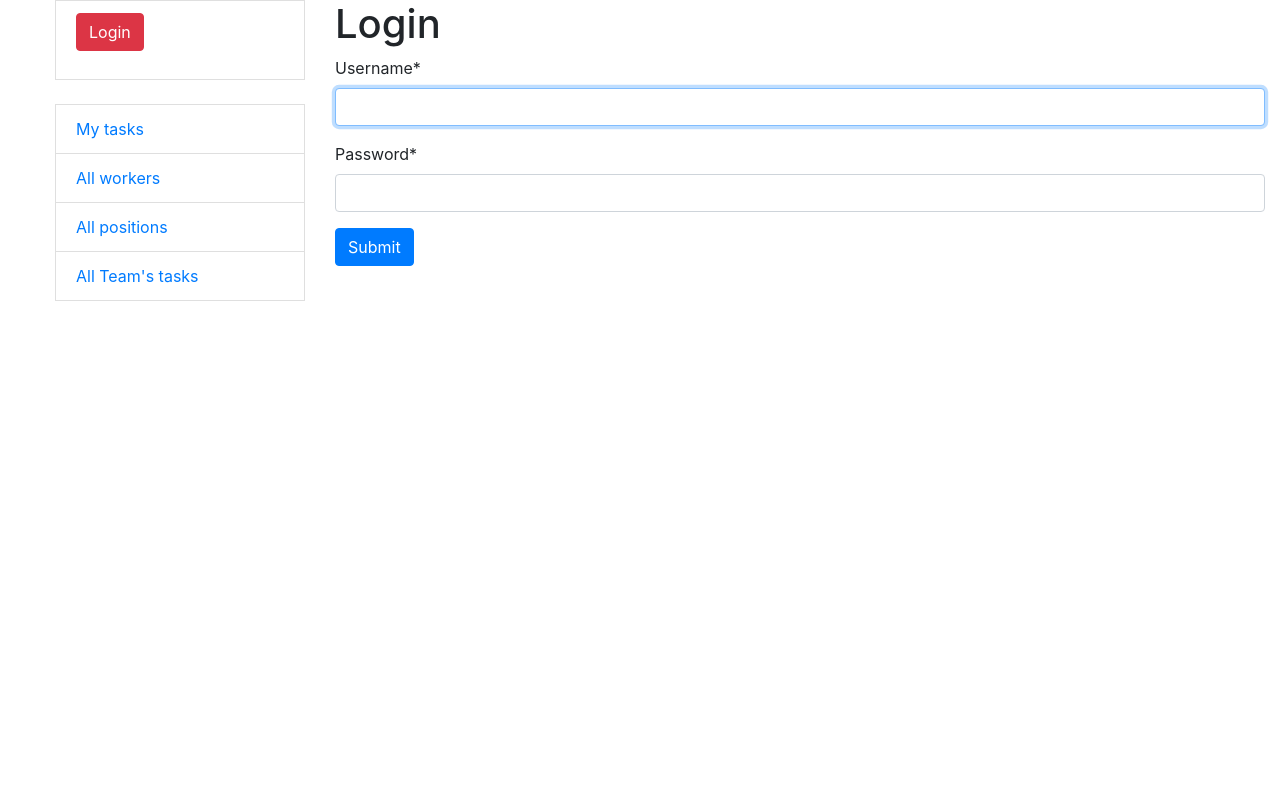
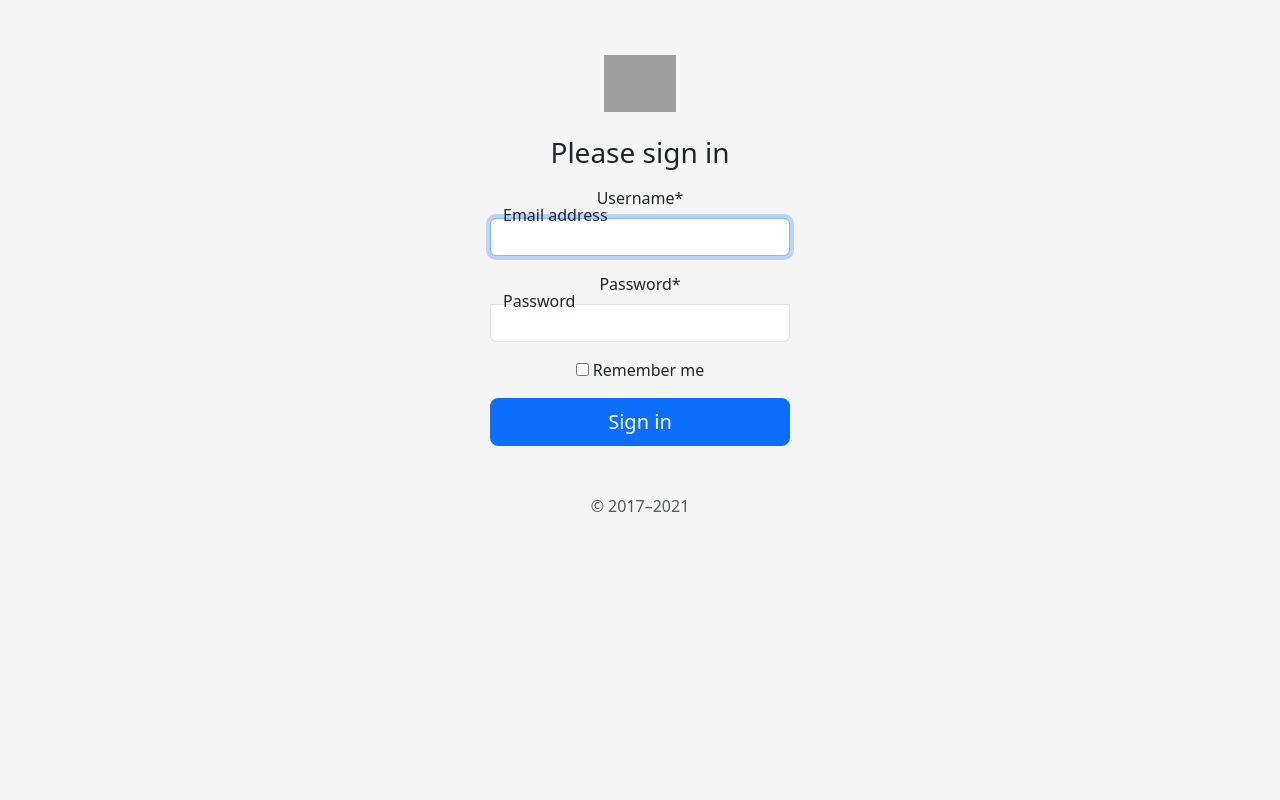
Before and after one commit to twonumberfortyfives/website-it-manager-task, a Django app: page /registration/login/ in a window 1280 px wide. Run offline with Django 5.2, Linux system fonts and the light colour scheme; some libraries are stand-ins or nearby versions; grey boxes are pictures that could not be loaded.

Commit message:
updated html page for tasks and bugs there fixed

```diff
--- /dev/null
+++ b/static/css/signin.css
@@ -0,0 +1,46 @@
+html,
+body {
+  height: 100%;
+}
+
+/* Remove the flexbox styling for body */
+body {
+  height: 100%;
+  padding-top: 40px;
+  padding-bottom: 40px;
+  background-color: #f5f5f5;
+}
+
+/* Center the sidebar within its column */
+.col-sm-3 {
+  margin: auto;
+  float: none; /* Ensure it's not floating left or right */
+}
+
+
+.form-signin {
+  width: 100%;
+  max-width: 330px;
+  padding: 15px;
+  margin: auto;
+}
+
+.form-signin .checkbox {
+  font-weight: 400;
+}
+
+.form-signin .form-floating:focus-within {
+  z-index: 2;
+}
+
+.form-signin input[type="email"] {
+  margin-bottom: -1px;
+  border-bottom-right-radius: 0;
+  border-bottom-left-radius: 0;
+}
+
+.form-signin input[type="password"] {
+  margin-bottom: 10px;
+  border-top-left-radius: 0;
+  border-top-right-radius: 0;
+}
--- a/templates/includes/sidebar.html
+++ b/templates/includes/sidebar.html
@@ -21,9 +21,15 @@
 
 
   <!-- Common menu items -->
-  <li class="list-group-item">
-    <a href="{% url "website:tasks-detail" pk=user.id %}">My tasks</a>
-  </li>
+  {% if user.id %}
+    <li class="list-group-item">
+      <a href="{% url "website:my-page"%}">My tasks</a>
+    </li>
+  {% else %}
+    <li class="list-group-item">
+      <a href="{% url 'login' %}"></a>
+    </li>
+  {% endif %}
   <li class="list-group-item">
     <a href="{% url 'website:workers-list' %}">All workers</a>
   </li>
--- a/templates/registration/login.html
+++ b/templates/registration/login.html
@@ -1,16 +1,43 @@
-{% extends "website/base.html" %}
 {% load crispy_forms_filters %}
+<!DOCTYPE html>
+<html lang="en">
+<head>
+    <meta charset="UTF-8">
+    <meta name="viewport" content="width=device-width, initial-scale=1.0">
+    <title>Signin</title>
+    <link rel="stylesheet" href="https://cdn.jsdelivr.net/npm/bootstrap@5.3.0-alpha1/dist/css/bootstrap.min.css" integrity="sha384-mXbV2ToT8rP47nzH/j9m9KM9L0pneHbTlambVUWhjIuheIvx6rwIU5wRfJzVhfP" crossorigin="anonymous">
+    <!-- Your custom CSS can go here if needed -->
+    {% load static %}
+    <link rel="stylesheet" href="{% static 'css/signin.css' %}">
+</head>
+<body class="text-center">
+    <main class="form-signin">
+        <form method="post" action="{% url 'login' %}">
+            {% csrf_token %}
+            <img class="mb-4" src="../assets/brand/bootstrap-logo.svg" alt="" width="72" height="57">
+            <h1 class="h3 mb-3 fw-normal">Please sign in</h1>
 
-{% block content %}
-  <h1>Login</h1>
+            {% if form.errors %}
+                <p style="color: red">Invalid credentials</p>
+            {% endif %}
 
-  {% if form.errors %}
-    <p style="color: red">Invalid credentials</p>
-  {% endif %}
+            <div class="form-floating">
+                {{ form.username|as_crispy_field }}
+                <label for="floatingInput">Email address</label>
+            </div>
+            <div class="form-floating">
+                {{ form.password|as_crispy_field }}
+                <label for="floatingPassword">Password</label>
+            </div>
 
-  <form method="post" action="{% url 'login' %}">
-    {% csrf_token %}
-    {{ form|crispy }}
-    <input class="btn btn-primary" type="submit" value="Submit">
-  </form>
-{% endblock %}
+            <div class="checkbox mb-3">
+                <label>
+                    <input type="checkbox" name="remember" value="remember-me"> Remember me
+                </label>
+            </div>
+            <button class="w-100 btn btn-lg btn-primary" type="submit">Sign in</button>
+            <p class="mt-5 mb-3 text-muted">&copy; 2017–2021</p>
+        </form>
+    </main>
+</body>
+</html>
--- a/templates/website/base.html
+++ b/templates/website/base.html
@@ -2,7 +2,7 @@
 <html lang="en">
 <head>
   {% block title %}
-    <title>Library</title>
+    <title>website</title>
   {% endblock %}
   <meta charset="UTF-8">
   <meta name="viewport" content="width=device-width, initial-scale=1">
@@ -17,11 +17,11 @@
 <body>
 <div class="container-fluid">
   <div class="row">
-    <div class="col-sm-3">
-      {% block sidebar %}
+    {% block sidebar %}
+      <div class="col-sm-3 mx-auto">
         {% include "includes/sidebar.html" %}
-      {% endblock %}
-    </div>
+      </div>
+    {% endblock %}
     <div class="col-sm-9">
       {% block content %}
       {% endblock %}
--- a/templates/website/index.html
+++ b/templates/website/index.html
@@ -34,11 +34,11 @@
                   <h6 class="m-b-20 m-t-40 p-b-5 b-b-default f-w-600">Projects</h6>
                   <div class="row">
                     <div class="col-sm-6">
-                      <p class="m-b-10 f-w-600">Recent</p>
+                      <p class="m-b-10 f-w-600">{{ my_tasks.count }}</p>
                       <h6 class="text-muted f-w-400">Sam Disuja</h6>
                     </div>
                     <div class="col-sm-6">
-                      <p class="m-b-10 f-w-600">Most Viewed</p>
+                      <p class="m-b-10 f-w-600">{{ my_positions.count }}</p>
                       <h6 class="text-muted f-w-400">Dinoter husainm</h6>
                     </div>
                   </div>
--- a/website/forms.py
+++ b/website/forms.py
@@ -17,7 +17,7 @@ class WorkerSearchForm(forms.Form):
         label="",
         widget=forms.TextInput(
             attrs={
-                "placeholder": "Search by name"
+                "placeholder": "Search by username"
             }
         )
     )
--- a/website/models.py
+++ b/website/models.py
@@ -25,6 +25,9 @@ class Worker(AbstractUser):
         verbose_name_plural = "workers"
         ordering = ["id"]
 
+    def __str__(self):
+        return self.username
+
 
 class Task(models.Model):
     PRIORITY_CHOICES = [
--- a/website/urls.py
+++ b/website/urls.py
@@ -1,5 +1,6 @@
 from django.urls import path
 from website.views import (
+    my_page_url,
     WorkerListView,
     WorkerDetailView,
     WorkerUpdateView,
@@ -16,6 +17,7 @@ from website.views import (
 )
 
 urlpatterns = [
+    path('my-page/', my_page_url, name="my-page"),
     path("tasks/", TaskListView.as_view(), name='tasks-list'),
     path("tasks/create", TaskCreateView.as_view(), name='tasks-create'),
     path("tasks/<int:pk>", TaskDetailView.as_view(), name="tasks-detail"),
```
Also changed, not shown: templates/website/positions_list.html (+3 -12 lines), templates/website/task_list.html (+17 -10 lines), templates/website/workers_list.html (+1 -6 lines), website/views.py (+12 -0 lines).
